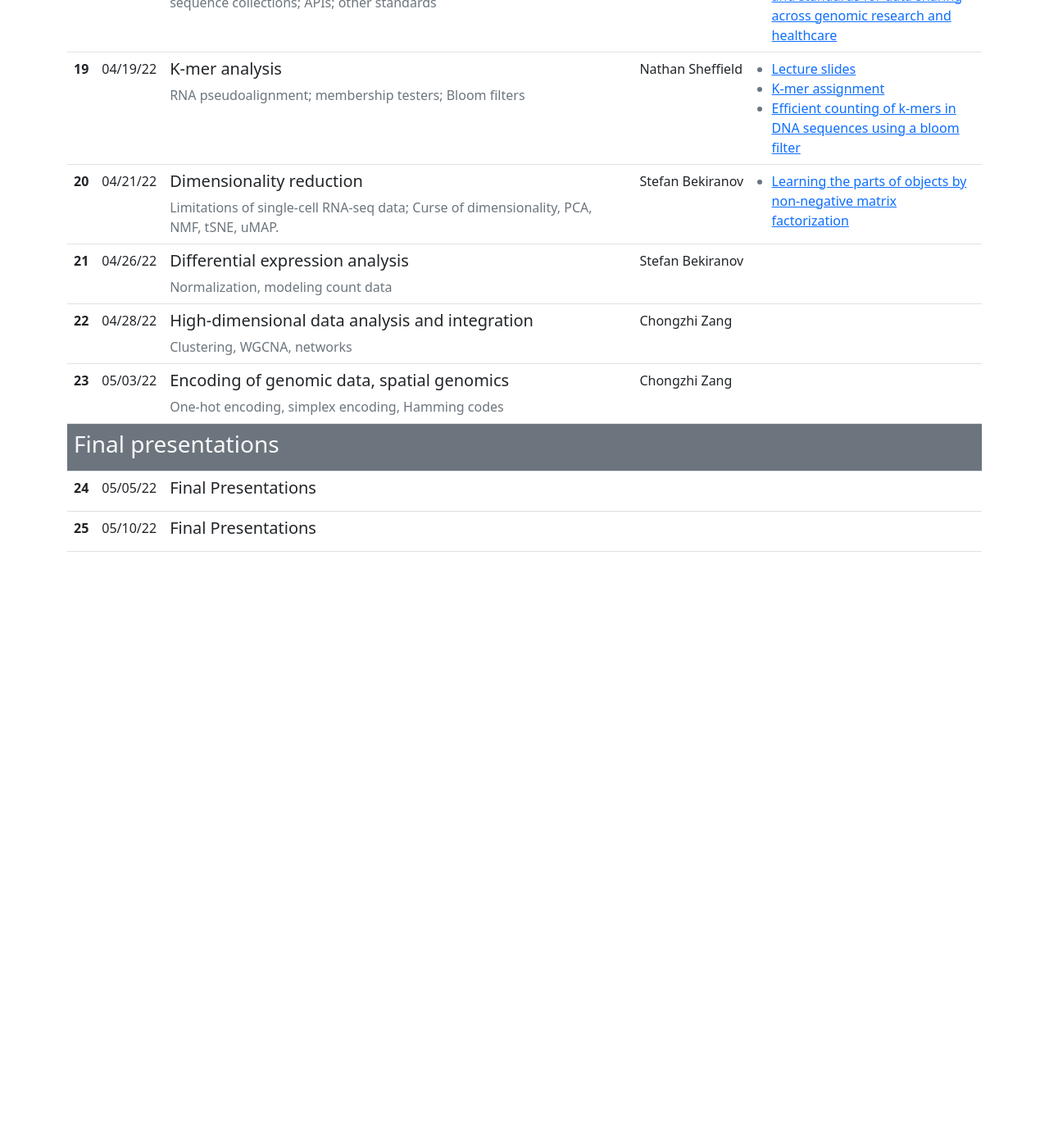
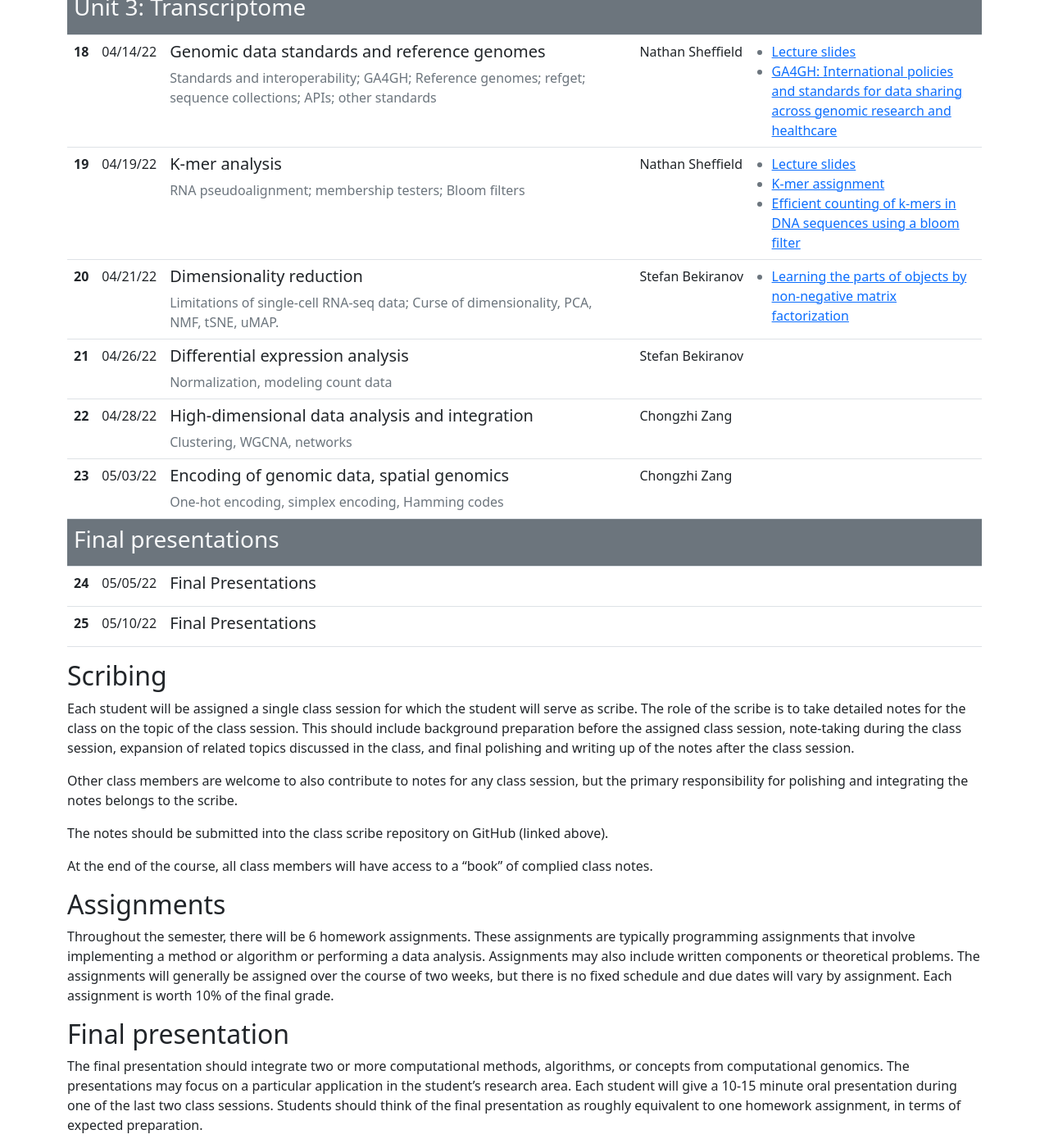
Before and after one commit to cphg/compgen, a Jekyll site: the page built from index.md, in a window 1280 px wide and 1400 px high, scrolled down 2234 px. Shown: the whole window at 82% size. Built offline with Jekyll 4.4.1, drawn with Linux system fonts in a browser that asks for light colours; before the commit the page ends 2923 px from its top, so only the background shows below that; some of the changed text lies outside the part shown.

Commit message:
update kmer lecture, and course logistics

```diff
--- a/index.md
+++ b/index.md
@@ -39,6 +39,17 @@ title: "welcome"
     <div class="col-2 fs-5 text-end">Description:</div>
     <div class="col-10 ">{{ course.description }}</div>
   </div>
+  <div class="row align-items-baseline">
+    <div class="col-2 fs-5 text-end">Grading:</div>
+    <div class="col-10 ">
+      <ul>
+        <li>Homework assignments - 60% (6 assignments)</li>
+        <li>Final presentation - 15% (&approx; 1 assignment)</li>
+        <li>Class participation - 15%</li>
+        <li>Scribing - 10% (1 assignment)</li>
+      </ul>
+    </div>
+  </div>
 </div>
 
 ## Lectures
@@ -74,3 +85,20 @@ title: "welcome"
     {% endfor %}
   </tbody>
 </table>
+
+## Scribing
+
+Each student will be assigned a single class session for which the student will serve as scribe. The role of the scribe is to take detailed notes for the class on the topic of the class session. This should include background preparation before the assigned class session, note-taking during the class session, expansion of related topics discussed in the class, and final polishing and writing up of the notes after the class session.
+
+Other class members are welcome to also contribute to notes for any class session, but the primary responsibility for polishing and integrating the notes belongs to the scribe.
+
+The notes should be submitted into the class scribe repository on GitHub (linked above).
+
+At the end of the course, all class members will have access to a "book" of complied class notes.
+## Assignments
+
+Throughout the semester, there will be 6 homework assignments. These assignments are typically programming assignments that involve implementing a method or algorithm or performing a data analysis. Assignments may also include written components or theoretical problems. The assignments will generally be assigned over the course of two weeks, but there is no fixed schedule and due dates will vary by assignment. Each assignment is worth 10% of the final grade.
+
+## Final presentation
+
+The final presentation should integrate two or more computational methods, algorithms, or concepts from computational genomics. The presentations may focus on a particular application in the student's research area. Each student will give a 10-15 minute oral presentation during one of the last two class sessions. Students should think of the final presentation as roughly equivalent to one homework assignment, in terms of expected preparation.
```
Also changed, not shown: slides/k-mer-analysis.html (+100 -38 lines), slides/images/k-mer-analysis/bloom_filters.svg (added), slides/images/k-mer-analysis/hash_function.png (added), slides/images/k-mer-analysis/motif.png (added).
